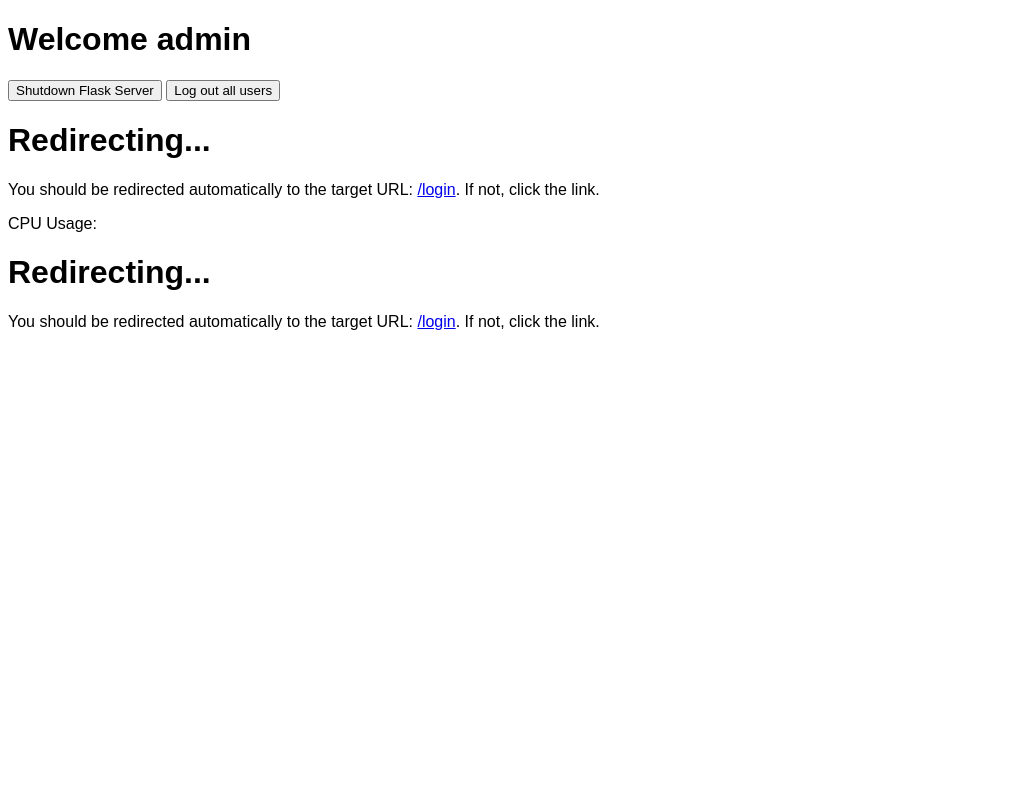
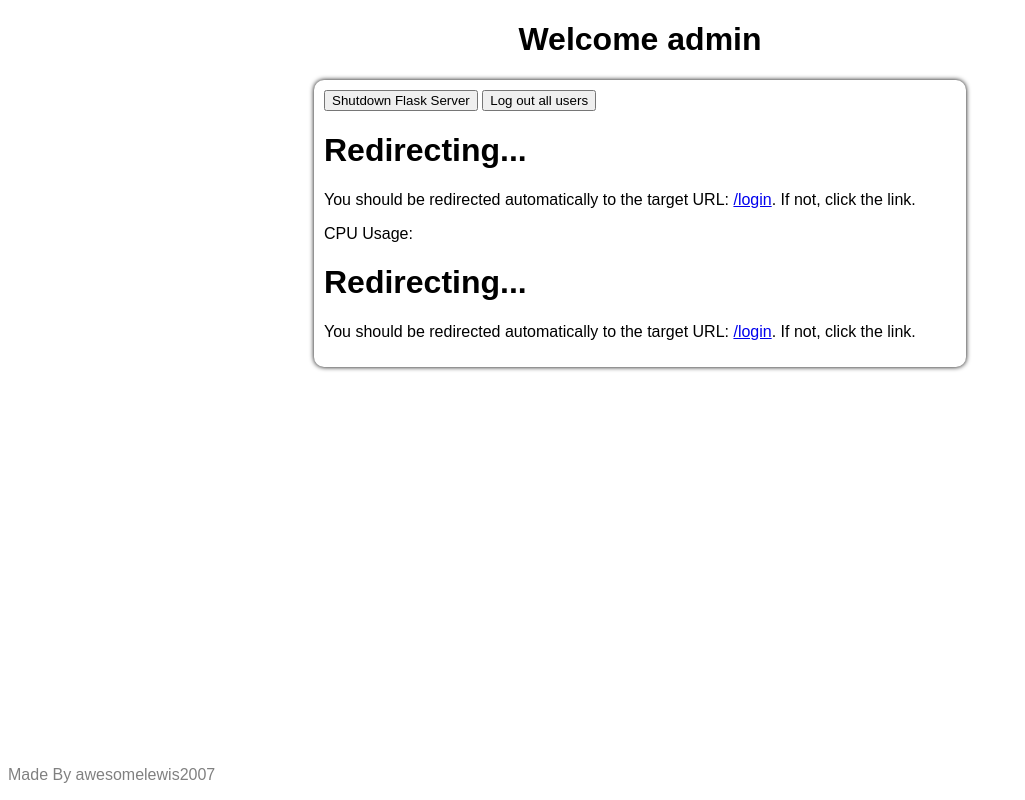
Before and after one commit to 0x4248/PyWebRemote, a Flask app: template src/templates/admin.html in a window 1280 px wide. Shown: the whole page, without its empty margins (0-1025 px from the left). Run offline with Flask 2, Linux system fonts and the light colour scheme; the template is opened without the code that fills it, so the values that code supplies are empty.

Commit message:
UI updates to admin panel

```diff
--- a/src/templates/admin.html
+++ b/src/templates/admin.html
@@ -10,14 +10,29 @@
             body{
                 font-family: Arial, Helvetica, sans-serif;
             }
+            .box{
+                margin: auto;
+                width: 50%;
+                box-shadow: 0px 0px 5px;
+                border-radius: 10px;
+                padding: 10px;
+            }
+            .footer {
+                position: fixed;
+                bottom: 0;
+                color: gray;
+            }
         </style>
     </head>
     <body>
-        <h1>Welcome admin</h1>
-        <button onclick="shutdown()">Shutdown Flask Server</button>
-        <button onclick="logout_everyone()">Log out all users</button>
-        <p id="info">Loading server info</p>
-        <p id="cpu">Loading CPU</p>
+        <h1 style="text-align: center;">Welcome admin</h1>
+        <div class="box">
+            <button onclick="shutdown()">Shutdown Flask Server</button>
+            <button onclick="logout_everyone()">Log out all users</button>
+            <p id="info">Loading server info</p>
+            <p id="cpu">Loading CPU</p>
+        </div>
+        <p class="footer">Made By awesomelewis2007</p>
         <script>
             const sleep = (milliseconds) => {
                 return new Promise(resolve => setTimeout(resolve, milliseconds))
```
